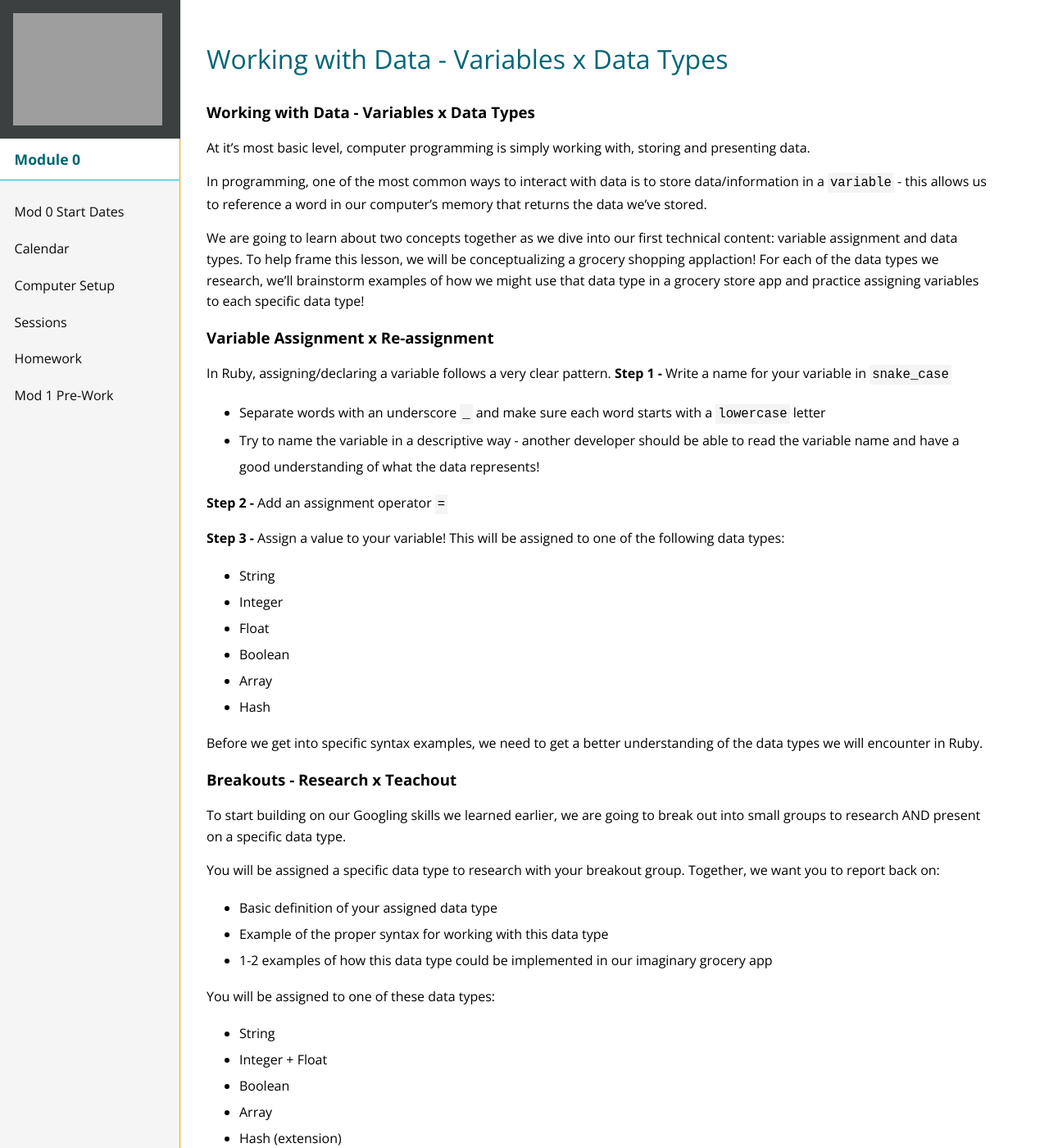
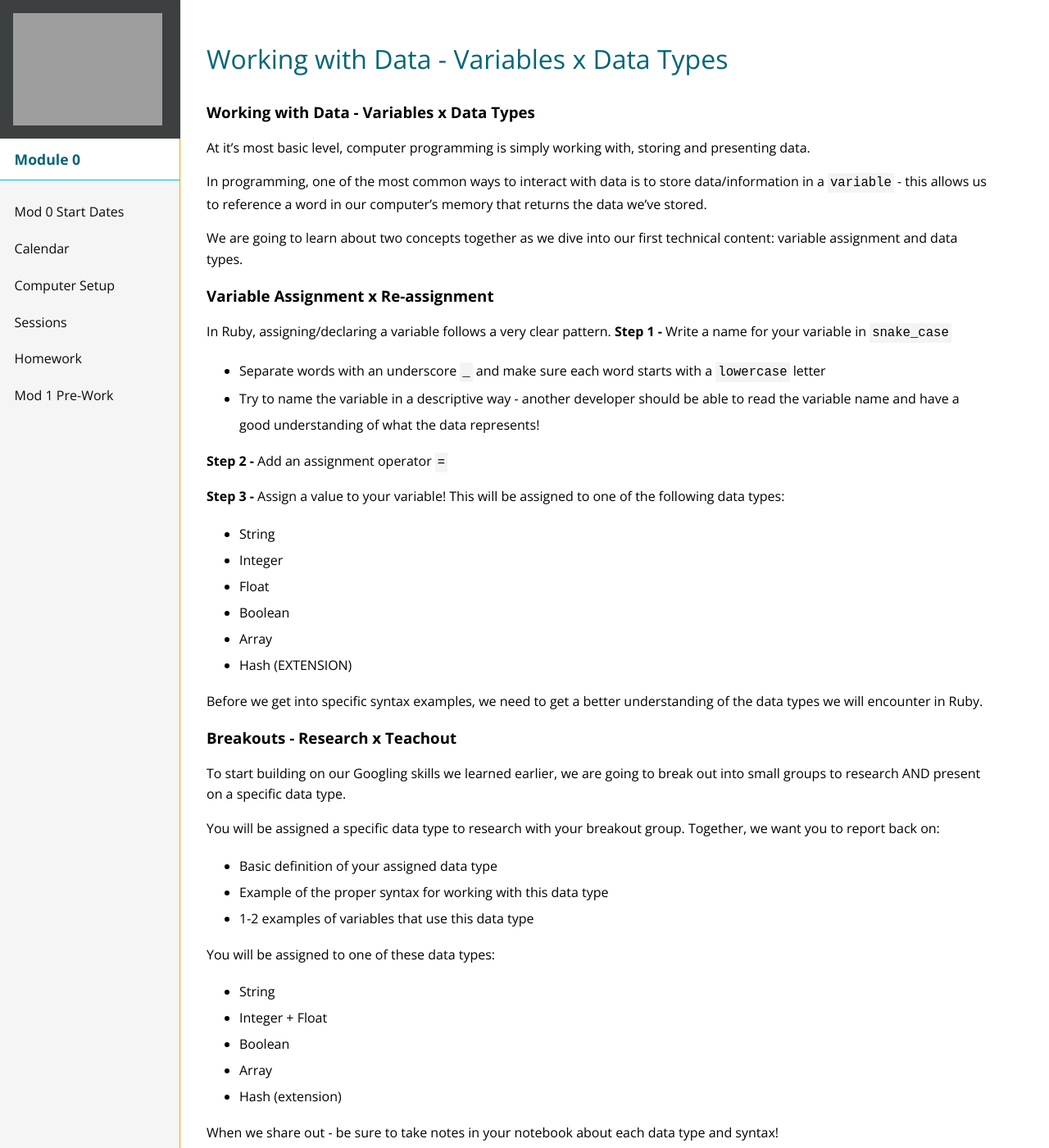
Before and after one commit to turingschool/mod-0-curriculum, a Jekyll site: the page built from session1/data-types-be.md, in a window 1280 px wide and 1400 px high. Shown: the whole window at 82% size. Built offline with Jekyll 4.4.1, drawn with Linux system fonts in a browser that asks for light colours; nearby versions of some CDN libraries; our own code applies the rules of GitHub Pages for plain Markdown files.

Commit message:
Remove grocery app directions

```diff
--- a/session1/data-types-be.md
+++ b/session1/data-types-be.md
@@ -3,7 +3,7 @@ At it's most basic level, computer programming is simply working with, storing a
 
 In programming, one of the most common ways to interact with data is to store data/information in a `variable` - this allows us to reference a word in our computer's memory that returns the data we've stored.
 
-We are going to learn about two concepts together as we dive into our first technical content: variable assignment and data types. To help frame this lesson, we will be conceptualizing a grocery shopping applaction! For each of the data types we research, we'll brainstorm examples of how we might use that data type in a grocery store app and practice assigning variables to each specific data type!
+We are going to learn about two concepts together as we dive into our first technical content: variable assignment and data types.
 
 ### Variable Assignment x Re-assignment
 In Ruby, assigning/declaring a variable follows a very clear pattern.
@@ -19,7 +19,7 @@ In Ruby, assigning/declaring a variable follows a very clear pattern.
 - Float
 - Boolean
 - Array
-- Hash
+- Hash (EXTENSION)
 
 Before we get into specific syntax examples, we need to get a better understanding of the data types we will encounter in Ruby.
 
@@ -29,7 +29,7 @@ To start building on our Googling skills we learned earlier, we are going to bre
 You will be assigned a specific data type to research with your breakout group. Together, we want you to report back on:
 - Basic definition of your assigned data type
 - Example of the proper syntax for working with this data type
-- 1-2 examples of how this data type could be implemented in our imaginary grocery app
+- 1-2 examples of variables that use this data type
 
 You will be assigned to one of these data types:
 - String
```
Also changed, not shown: session1/data-types-fe.md (+3 -3 lines).
